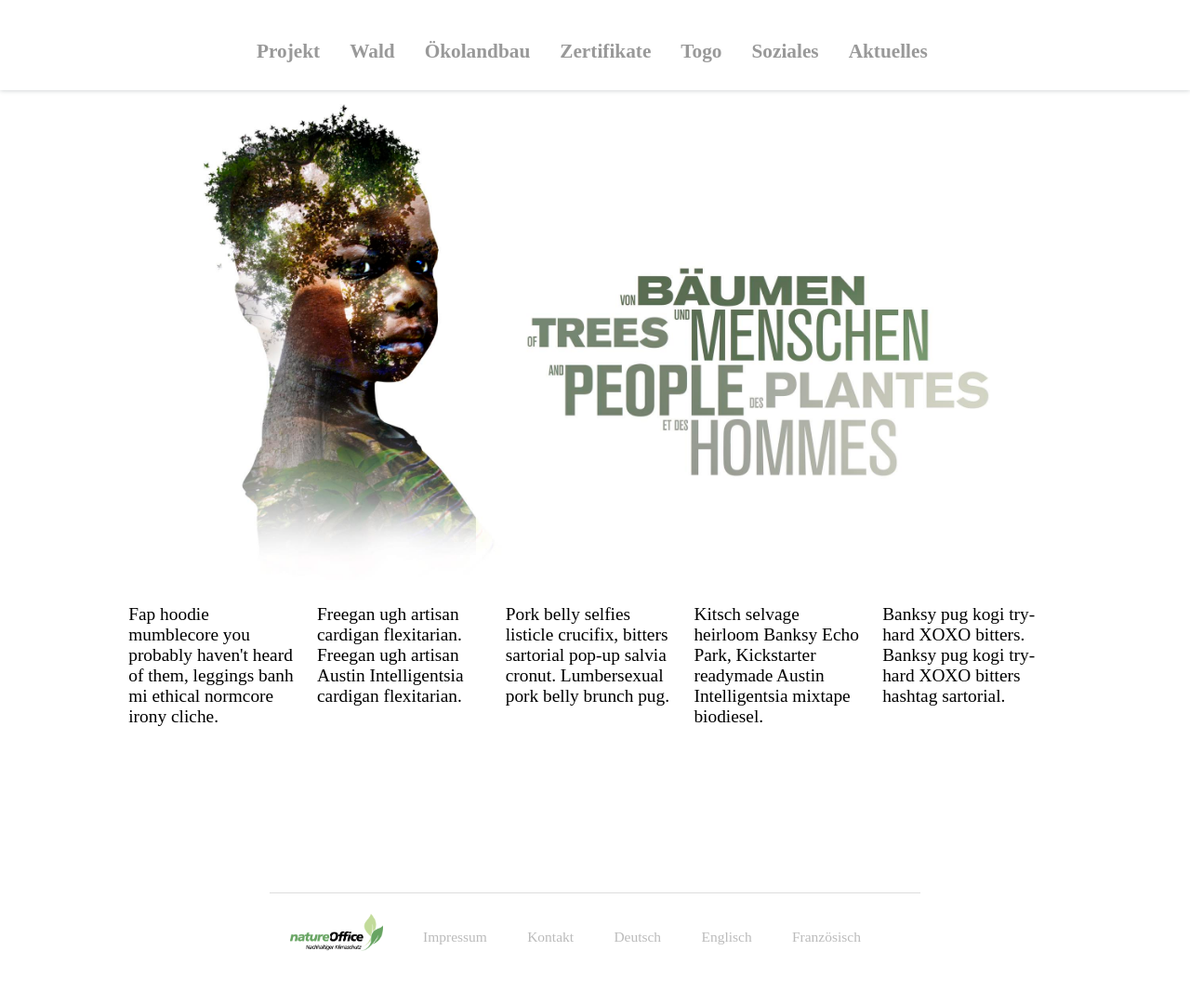
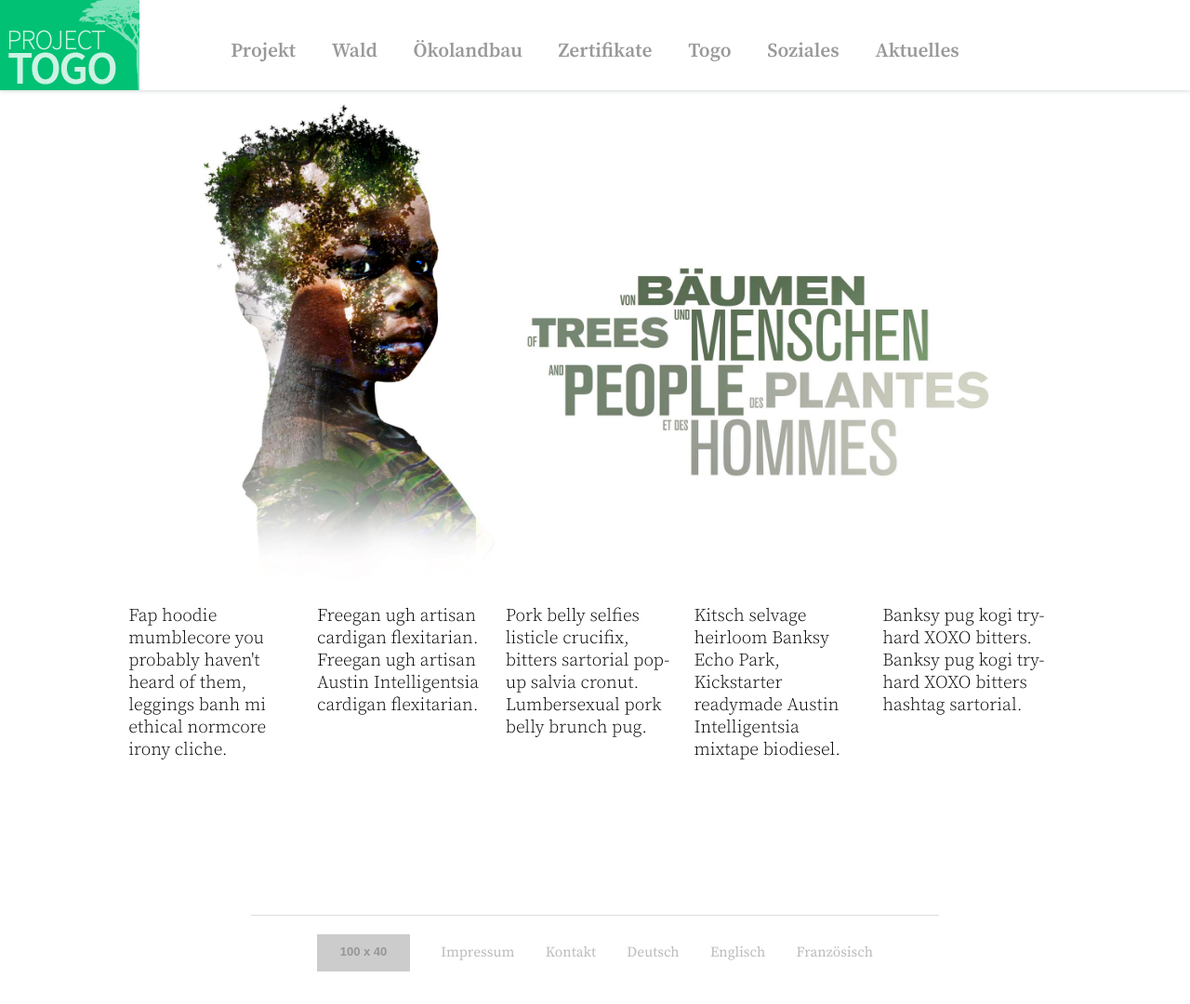
Before and after one commit to kulturpessimist/website-project-togo, a website: page src/_attachments/home.html in a window 1280 px wide. Shown: the whole page at 93% size. Drawn offline with Linux system fonts and the light colour scheme; placeholder pictures from the web are drawn by us.

Commit message:
nearly finished

```diff
--- a/src/_attachments/css/design.css
+++ b/src/_attachments/css/design.css
@@ -1,5 +1,6 @@
 @import url("normalize.min.css");
 @import url("featherlight.min.css");
+@import url("../font/source-serif-pro/source-serif-pro.css");
 @import url("cms.css");
 /*
  * Lets go...
@@ -42,12 +43,17 @@
 	font-weight: 300;
 	margin-top: 0px;
 }
+img{
+	object-fit: cover;
+}
 a, a:visited, a:active, a:hover{
 	color: #333333;
 	text-decoration: underline;
 	font-weight: 400;
 }
-
+/*
+ * Lets go and make some classes!
+ * */
 header{
 	width: 100vw;
 	height: 100vh;
@@ -61,9 +67,9 @@
 	display: -webkit-flex;
 	display: flex;
 	-webkit-align-items: flex-end;
-	align-items: flex-end;
+			align-items: flex-end;
 	-webkit-align-self: flex-end;
-	align-self: flex-end;
+			align-self: flex-end;
 }
 .home header{
 	height: 68vh;
@@ -112,22 +118,19 @@
 .home footer{
 	height: 200px;
 }
-footer ul{
-	width: 700px;
+footer div{
+	width: 740px;
 	margin: 0 auto;
 	margin-bottom: 1em;
 	font-size: 0.8em;
 	text-align: center;
-
-	-webkit-padding-start: 0px;
 }
-.home footer ul{
+.home footer div{
 	border-top: 1px #DDD solid;
 }
-footer li{
-	float: left;
+footer a{
 	display: inline-block;
-	margin: 3.1%;
+	margin: 2%;
 	line-height: 50px;
 }
 footer > img, header > img{
@@ -147,17 +150,15 @@
 nav{
 	width: 100%;
 	height: 5em;
-	text-align: center;
 	background-color: #fff;
 	position: fixed;
 	z-index: 1;
 	top: 0;
 	left: 0;
+	overflow: hidden;
 
 	-webkit-box-shadow: 0 0.063em 0.25em rgba( 37, 50, 55, .25 ); /* 1 4 */
 			box-shadow: 0 0.063em 0.25em rgba( 37, 50, 55, .25 ); /* 1 4 */
-
-	overflow: hidden;
 
 	-webkit-transition-duration: .5s;
 			transition-duration: .5s;
@@ -171,56 +172,74 @@
 		-ms-transform: translateY( -100% );
 			transform: translateY( -100% );
 }
-nav ul.main{
-	width: 700px;
+nav div.logo{
+	width: 150px;
+	height: 100px;
+	position:absolute; left:0px; top:0px;
+}
+nav div.logo a{
+	margin-left: 0%;
+	margin-right: 0%;
+	line-height: 1em;
+}
+nav div.main{
+	width: 740px;
 	margin: 0 auto;
 	font-size: 1.0em;
 	margin-top: 0.9em;
+	text-align: center;
 }
-.home nav ul.main{
-	width: 800px;
+.home nav div.main{
+	width: 840px;
 	font-size: 1.1em;
 	margin-top: 1.6em;
 }
-nav ul.auxiliary{
-	width: 800px;
+nav div.auxiliary{
+	width: 740px;
 	margin: 0 auto;
 	font-size: 0.8em;
+	text-align: center;
+
+	border-top: 1px #eee solid;
 }
-nav ul.auxiliary li:first-child{
+nav div.auxiliary span{
 	letter-spacing: -1px;
-	margin-left: 70px;
+	margin-left: 20px;
 }
 
-nav li{
-	float: left;
+nav a{
+	/*float: left;*/
 	display: inline-block;
 	margin-left: 2%;
 	margin-right: 2%;
 	line-height: 2.0em;
 }
-nav div{
+nav div.back{
 	height: 5em;
 	line-height: 5em;
 	width: 5em;
 	text-align: center;
 	position: absolute;
-	left: 0px;
+	left: 20px;
 	top:0px;
 }
 nav a, nav a:hover, nav a:active, nav a:visited{
 	text-decoration: none;
 	font-weight: 400;
-	color: #333;
+	color: #999;
 }
-.home nav ul.main a, .home nav ul.main a:hover, .home nav ul.main a:active, .home nav ul.main a:visited{
+nav div.back a{
+	line-height: 5em;
+}
+
+.home nav div.main a, .home nav div.main a:hover, .home nav div.main a:active, .home nav div.main a:visited{
 	font-weight: 600;
 	color: #999;
 }
-nav a:hover, .home nav ul.main a:hover{
+nav a:hover, .home nav div.main a:hover{
 	color: #00c174;
 }
-nav ul.auxiliary a:hover{
+nav div.auxiliary a:hover{
 	/*text-decoration: underline;*/
 }
 
--- a/src/_attachments/home.html
+++ b/src/_attachments/home.html
@@ -3,7 +3,7 @@
 	<head>
 		<meta charset="utf-8">
 		<meta http-equiv="X-UA-Compatible" content="IE=edge">
-		<title></title>
+		<title>PROJECT TOGO</title>
 		<meta name="description" content="">
 		<meta name="viewport" content="width=device-width, initial-scale=0.8">
 		<link rel="stylesheet" href="css/design.css">
@@ -12,52 +12,54 @@
 	<body class="home">
 
 		<nav role="banner">
-			<ul class="main">
-				<li><a href="#">Projekt</a></li>
-				<li><a href="#">Wald</a></li>
-				<li><a href="#">Ökolandbau</a></li>
-				<li><a href="#">Zertifikate</a></li>
-				<li><a href="#">Togo</a></li>
-				<li><a href="#">Soziales</a></li>
-				<li><a href="#">Aktuelles</a></li>
-			</ul>
+			<div class="logo">
+				<img src="img/logo.png" width="150" height="100">
+			</div>
+			<div class="main cms-editable" id="mainnav-cms">
+				<a href="#">Projekt</a>
+				<a href="#">Wald</a>
+				<a href="#">Ökolandbau</a>
+				<a href="#">Zertifikate</a>
+				<a href="#">Togo</a>
+				<a href="#">Soziales</a>
+				<a href="#">Aktuelles</a>
+			</div>
 		</nav>
 
 		<header>
-			<img src="img/titelbild.jpg" class="cms-editable" id="headerimage">
-			<div class="cms-editable" id="headertext">
+			<img src="img/titelbild.jpg" class="cms-editable" id="headerimage-cms">
+			<div class="cms-editable" id="headertext-cms">
 				&nbsp;
 			</div>
 		</header>
 
 		<section>
-			<div>
+			<div class="cms-editable" id="teaser1-cms">
 				Fap hoodie mumblecore you probably haven't heard of them, leggings banh mi ethical normcore irony cliche.
 			</div>
-			<div>
+			<div class="cms-editable" id="teaser2-cms">
 				Freegan ugh artisan cardigan flexitarian. Freegan ugh artisan Austin Intelligentsia cardigan flexitarian.
 			</div>
-			<div>
+			<div class="cms-editable" id="teaser3-cms">
 				Pork belly selfies listicle crucifix, bitters sartorial pop-up salvia cronut. Lumbersexual pork belly brunch pug.
 			</div>
-			<div>
+			<div class="cms-editable" id="teaser4-cms">
 				Kitsch selvage heirloom Banksy Echo Park, Kickstarter readymade Austin Intelligentsia mixtape biodiesel.
 			</div>
-			<div>
+			<div class="cms-editable" id="teaser5-cms">
 				Banksy pug kogi try-hard XOXO bitters. Banksy pug kogi try-hard XOXO bitters hashtag sartorial.
 			</div>
 		</section>
 
 		<footer>
-			<ul>
-				<li><a href="#"><img src="img/natureoffice.png" width="100" height="40" valign=""></a></li>
-				<!-- -->
-				<li><a href="#">Impressum</a></li>
-				<li><a href="#">Kontakt</a></li>
-				<li><a href="#">Deutsch</a></li>
-				<li><a href="#">Englisch</a></li>
-				<li><a href="#">Französisch</a></li>
-			</ul>
+			<div class="cms-editable" id="footernav-cms">
+				<a href="#"><img src="http://placehold.it/100x40" width="100" height="40" valign="middle"></a>
+				<a href="#">Impressum</a>
+				<a href="#">Kontakt</a>
+				<a href="#">Deutsch</a>
+				<a href="#">Englisch</a>
+				<a href="#">Französisch</a>
+			</div>
 		</footer>
 
 		<script src="resources/application.min.js"></script>
```
Also changed, not shown: src/_attachments/index.html (+35 -32 lines), src/_attachments/img/logo.png (added), src/_attachments/resources/application.min.js.
